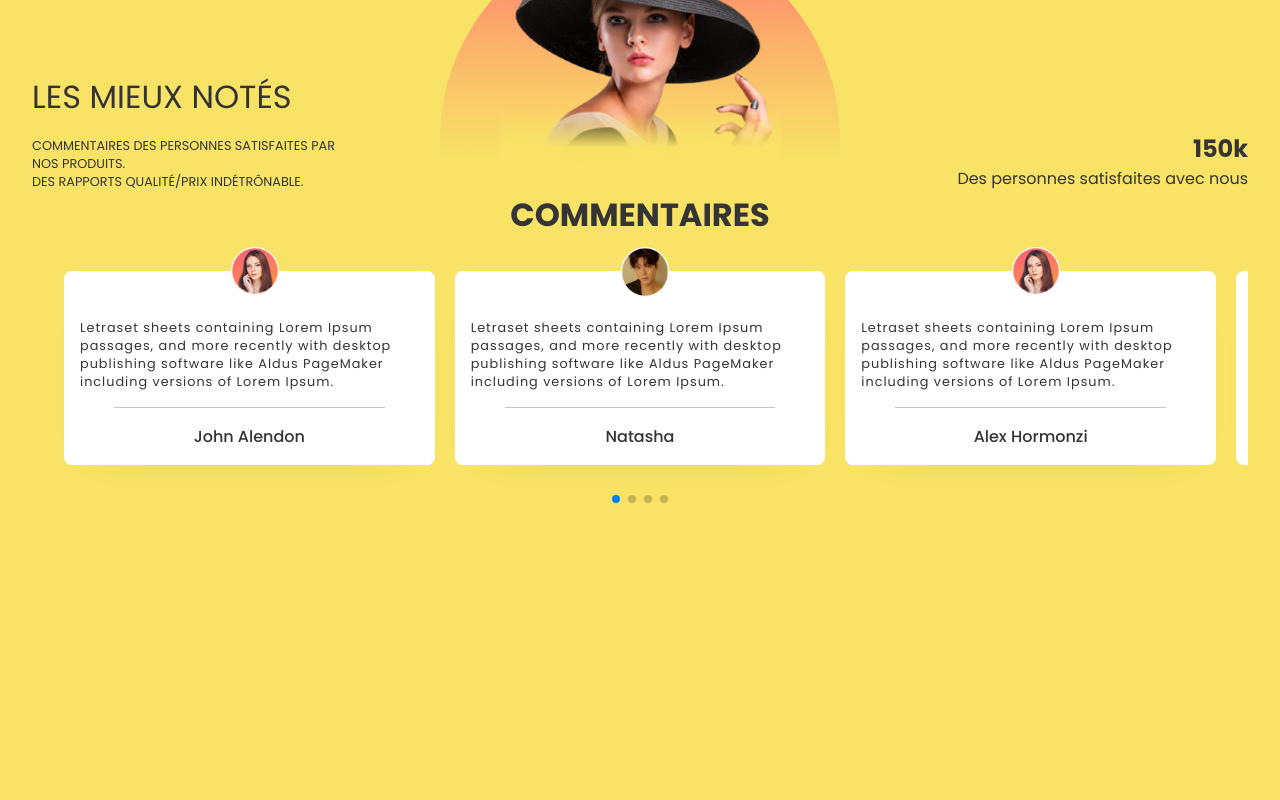
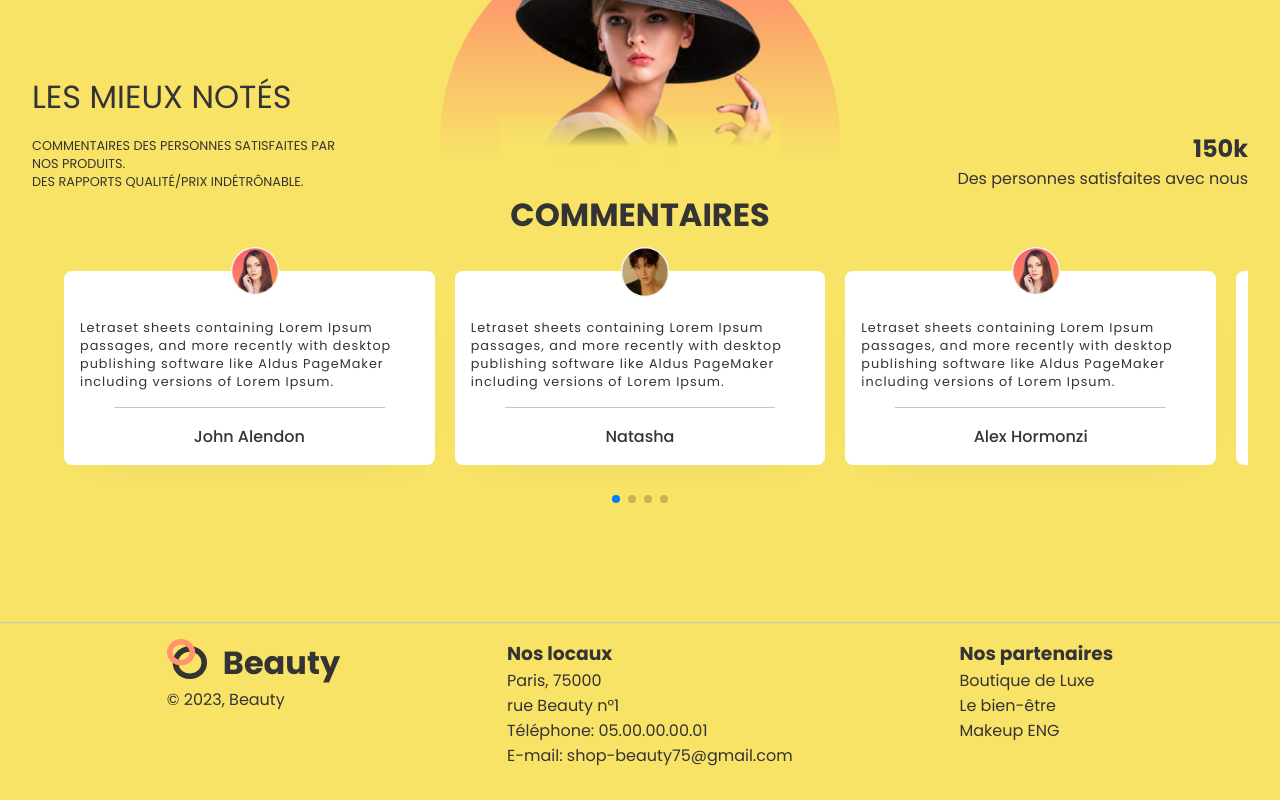
Before and after one commit to B-Frederic/shop-beauty, a React (Create React App) app: page / in a window 1280 px wide. Shown: the part 1712-2512 px from the top of the page. Before the commit the page ends 2318 px from the top, so only its background shows below. Built offline with nearby package versions, Linux system fonts and the light colour scheme.

Commit message:
add: footer

```diff
--- a/src/App.js
+++ b/src/App.js
@@ -7,6 +7,7 @@ import Slider from './components/Slider';
 import VirtualCard from './components/VirtualCard';
 import Products from './components/Products';
 import Testimonials from './components/Testimonials';
+import Footer from './components/Layout/Footer';
 
 const App = () => {
   return (
@@ -17,6 +18,7 @@ const App = () => {
       <VirtualCard />
       <Products />
       <Testimonials />
+      <Footer />
     </div>
   );
 };
--- a/src/assets/index.js
+++ b/src/assets/index.js
@@ -5,6 +5,6 @@ import Shade from "./img/shade.png";
 import Before from "./img/before.png";
 import After from "./img/after.png";
 import Plane from "./img/plane.png";
-import TestimonialsHero from "./img/testimonialHero.png"
+import TestimonialsHero from "./img/testimonialHero.png";
 
 export {Logo, Hero, Shade, After, Before, Plane, TestimonialsHero};
--- /dev/null
+++ b/src/components/Layout/Footer.js
@@ -0,0 +1,37 @@
+import React from 'react';
+import { Logo } from '../../assets';
+
+const Footer = () => {
+    return (
+        <div className="container-footer">
+            <hr />
+            <div className="container-footer__box">
+                <div className="container-footer__box-logo">
+                    <div>
+                        <img src={Logo} alt="logo" />
+                        <h1>Beauty</h1>
+                    </div>
+                    <div>
+                        <p>© 2023, Beauty</p>
+                    </div>
+
+                </div>
+                <div className="container-footer__box-location">
+                    <h3>Nos locaux</h3>
+                    <p>Paris, 75000</p>
+                    <p>rue Beauty n°1</p>
+                    <p>Téléphone: 05.00.00.00.01</p>
+                    <p>E-mail: shop-beauty75@gmail.com</p>
+                </div>
+                <div className="container-footer__box-partner">
+                    <h3>Nos partenaires</h3>
+                    <p>Boutique de Luxe</p>
+                    <p>Le bien-être</p>
+                    <p>Makeup ENG</p>
+                </div>
+            </div>
+        </div>
+    );
+};
+
+export default Footer;
--- a/src/index.scss
+++ b/src/index.scss
@@ -5,3 +5,4 @@
 @use "styles/components/virtual_card";
 @use "styles/components/products";
 @use "styles/components/testimonials";
+@use "styles/components/Layout/footer";
--- /dev/null
+++ b/src/styles/components/Layout/_footer.scss
@@ -0,0 +1,38 @@
+.container-footer{
+
+    width: 100%;
+
+    hr{
+        width: 100%;
+        height: 1px;
+        margin-top: 1rem;
+        border: none;
+        background: rgb(198, 198, 198);
+    }
+
+    &__box{
+        display: flex;
+        justify-content: space-evenly;
+        margin: 1rem 0 2rem;
+    }
+
+    &__box-logo{
+        display: flex;
+        align-items: flex-start;
+        flex-direction: column;
+
+        :nth-child(1){
+            display: flex;
+        }
+
+        img{
+            width: 2.5rem;
+            height: 2.5rem;
+            margin-right: 1rem;
+        }
+
+        span {
+            font-weight: 600;
+        }
+    }
+}
--- a/src/styles/components/_slider.scss
+++ b/src/styles/components/_slider.scss
@@ -8,11 +8,11 @@
     }
 
     .swiper-button-prev{
-        left: 6rem;
+        left: 10rem;
     }
 
     .swiper-button-next{
-        right: 6rem;
+        right: 10rem;
     }
 
     .swiper-button-next, .swiper-button-prev{
@@ -27,6 +27,7 @@
         background: #fff;
         overflow: hidden;
         user-select: none;
+        cursor: grab;
     }
 
     &__card{
--- a/src/styles/components/_testimonials.scss
+++ b/src/styles/components/_testimonials.scss
@@ -98,8 +98,8 @@
             }
 
             hr{
+                width: 80%;
                 height: 1px;
-                width: 80%;
                 border: none;
                 background: rgb(198, 198, 198);
             }
```
